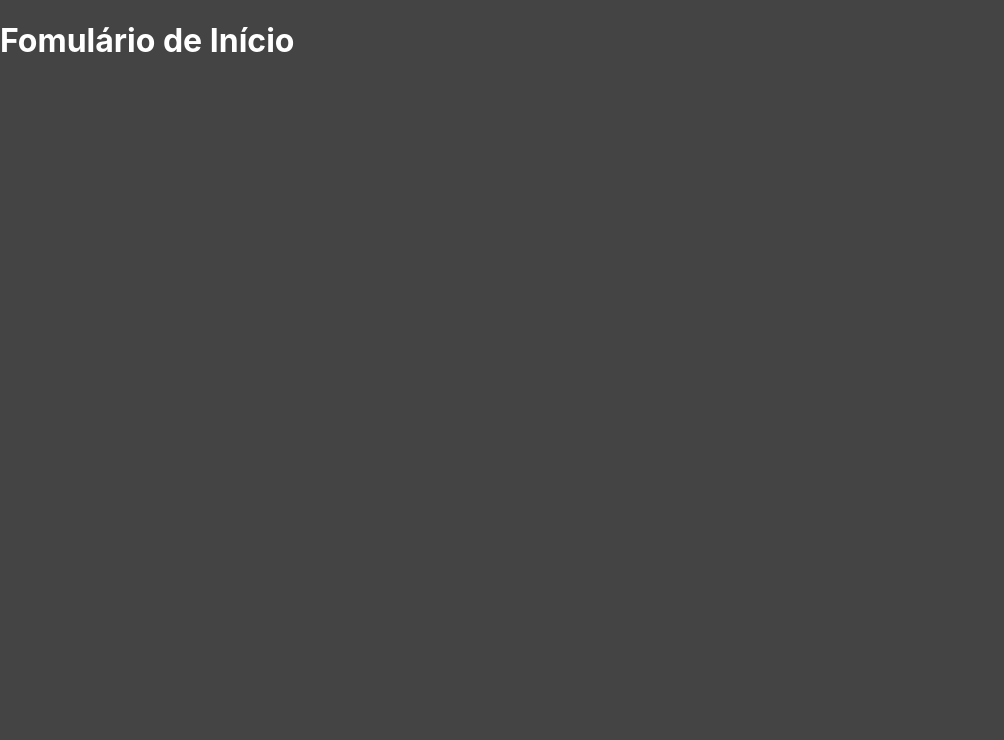
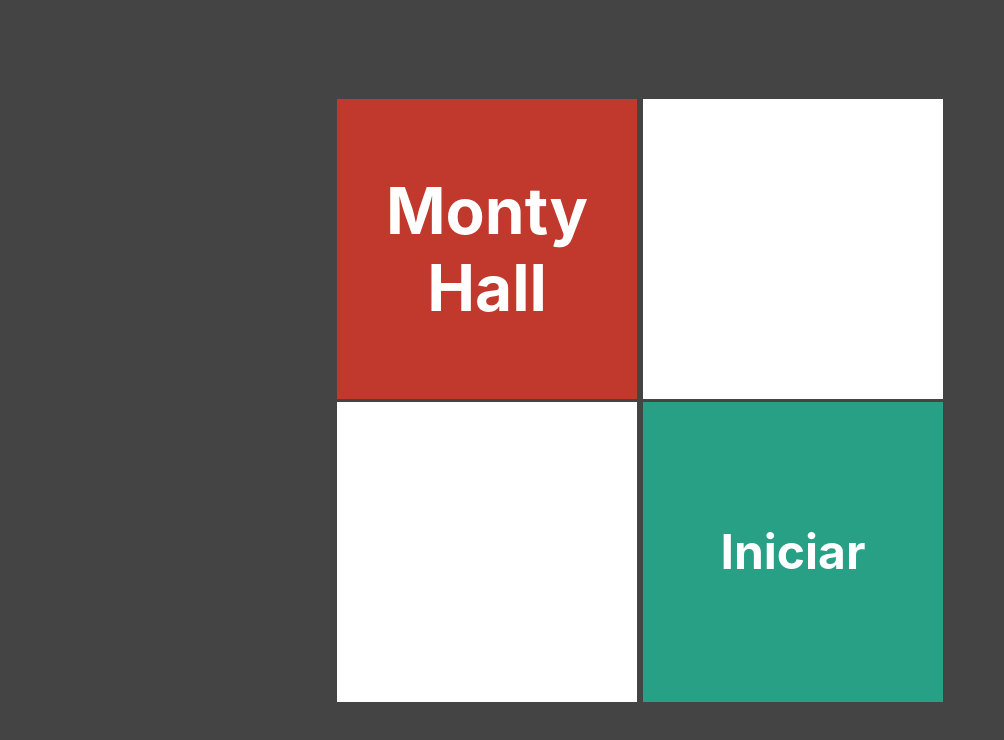
Before and after one commit to GilsonAlvesdeSouza/portas, a Next.js app: page / in a window 1280 px wide. Shown: the top 740 px of the page, without its empty margins (0-1004 px from the left). Built offline with nearby package versions, Linux system fonts and the light colour scheme.

Commit message:
estruturando o formulario

```diff
--- /dev/null
+++ b/components/Cartao.tsx
@@ -0,0 +1,16 @@
+import {Container} from "../styles/Cartao";
+
+interface CartaoProps {
+    backgroundColor?: string,
+    children?: any,
+}
+
+export default function Cartao(props: CartaoProps) {
+    const {backgroundColor, children} = props;
+
+    return (
+        <Container backgroundColor={backgroundColor}>
+            {children}
+        </Container>
+    );
+}
--- a/pages/index.tsx
+++ b/pages/index.tsx
@@ -1,13 +1,25 @@
-import Porta from "../components/Porta";
-import PortaModel from "../model/PortaModel";
-import {useState} from "react";
-import {atualizarPortas, criarPortas} from "../functions/portas";
+import Cartao from "../components/Cartao";
+import {Button, Container, Titulo} from "../styles/Formulario";
+import Link from "next/link";
 
-export default function Home() {
+export default function Formulario() {
 
     return (
-        <div style={{display: "flex"}}>
-            <h1>Fomulário de Início</h1>
-        </div>
+        <Container>
+            <div>
+                <Cartao backgroundColor='#c0392c'>
+                    <Titulo>Monty Hall</Titulo>
+                </Cartao>
+                <Cartao/>
+            </div>
+            <div>
+                <Cartao/>
+                <Cartao backgroundColor='#28a085'>
+                    <Link href={`/jogo/3/2`}>
+                        <Button>Iniciar</Button>
+                    </Link>
+                </Cartao>
+            </div>
+        </Container>
     )
 }
--- /dev/null
+++ b/styles/Cartao.js
@@ -0,0 +1,12 @@
+import styled from "styled-components";
+
+export const Container = styled.div`
+  display: flex;
+  width: 300px;
+  height: 300px;
+  color: white;
+  background-color: ${({backgroundColor}) => backgroundColor ? backgroundColor : 'white'};
+  margin: 3px;
+  font-size: 2rem;
+  padding: 20px;
+`;
--- /dev/null
+++ b/styles/Formulario.js
@@ -0,0 +1,25 @@
+import styled from "styled-components";
+
+export const Container = styled.div`
+  display: flex;
+  justify-content: center;
+  align-items: center;
+  height: 100vh;
+`;
+
+export const Titulo = styled.h1`
+  display: flex;
+  text-align: center;
+  align-items: center;
+  justify-content: center;
+  margin: 0;
+`;
+
+export const Button = styled.h2`
+  display: flex;
+  flex: 1;
+  align-items: center;
+  justify-content: center;
+  margin: 0;
+  cursor: pointer;
+`;
```
